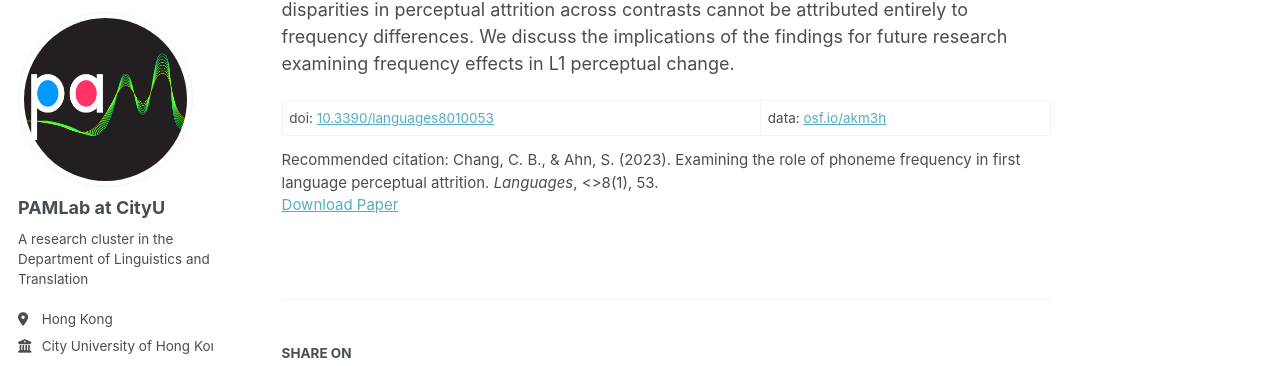
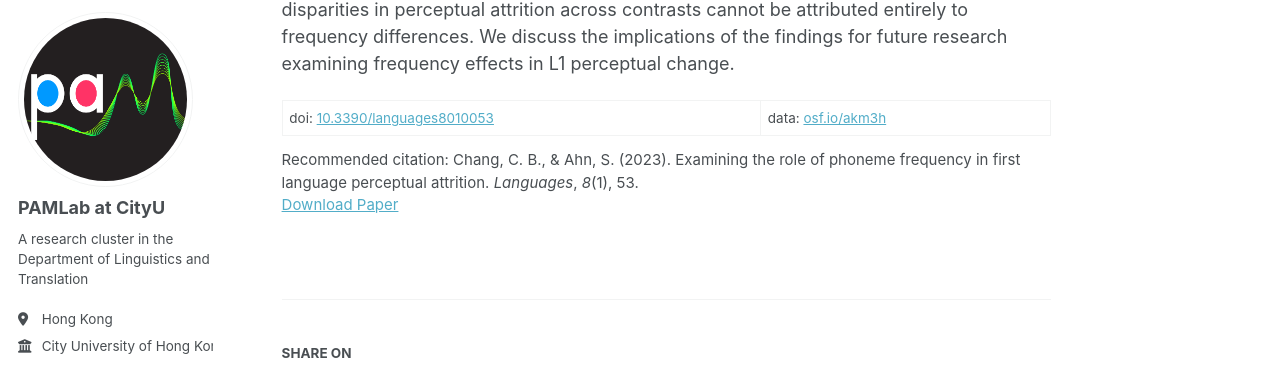
Before and after one commit to thepamlab/thepamlab.github.io, a Jekyll site: the page built from _publications/2023-02-10-examining-the-role.md, in a window 1280 px wide and 900 px high, scrolled down 492 px. Shown: the part 87-453 px from the top of the window. Built offline with Jekyll 4.4.1, drawn with Linux system fonts in a browser that asks for light colours; some web fonts are replaced; a script that is not in the unit is left out.

```diff
--- a/_publications/2023-02-10-examining-the-role.md
+++ b/_publications/2023-02-10-examining-the-role.md
@@ -7,7 +7,7 @@ excerpt: 'In this paper, we follow up on previous findings concerning first lang
 date: 2023-02-10
 venue: 'Languages'
 paperurl: 'http://thepamlab.github.io/files/ChangAhn2023_Languages.pdf'
-citation: 'Chang, C. B., & Ahn, S. (2023). Examining the role of phoneme frequency in first language perceptual attrition. <i>Languages</i>, <>8</i>(1), 53.'
+citation: 'Chang, C. B., & Ahn, S. (2023). Examining the role of phoneme frequency in first language perceptual attrition. <i>Languages</i>, <i>8</i>(1), 53.'
 ---
 
 In this paper, we follow up on previous findings concerning first language (L1) perceptual attrition to examine the role of phoneme frequency in influencing variation across L1 contrasts. We hypothesized that maintenance of L1 Korean contrasts (i.e., resistance to attrition) in L1 Korean-L2 English bilinguals would be correlated with frequency, such that better-maintained contrasts would also be more frequent in the L1. To explore this hypothesis, we collected frequency data on three Korean contrasts (/n/-/l/, /t/-/t*/, /s/-/s*/) and compared these data to perceptual attrition data from a speeded sequence recall task testing the perception and phonological encoding of the target contrasts. Results only partially supported the hypothesis. On the one hand, /n/-/l/, the best-maintained contrast, was the most frequent contrast overall. On the other hand, /n/-/l/ also evinced the greatest frequency asymmetry between the two members of the contrast (meaning that it was the least important to perceive accurately); furthermore, /s/-/s*/, which was less well maintained than /t/-/t*/, was actually more frequent than /t/-/t*/. These results suggest that disparities in perceptual attrition across contrasts cannot be attributed entirely to frequency differences. We discuss the implications of the findings for future research examining frequency effects in L1 perceptual change.
```
